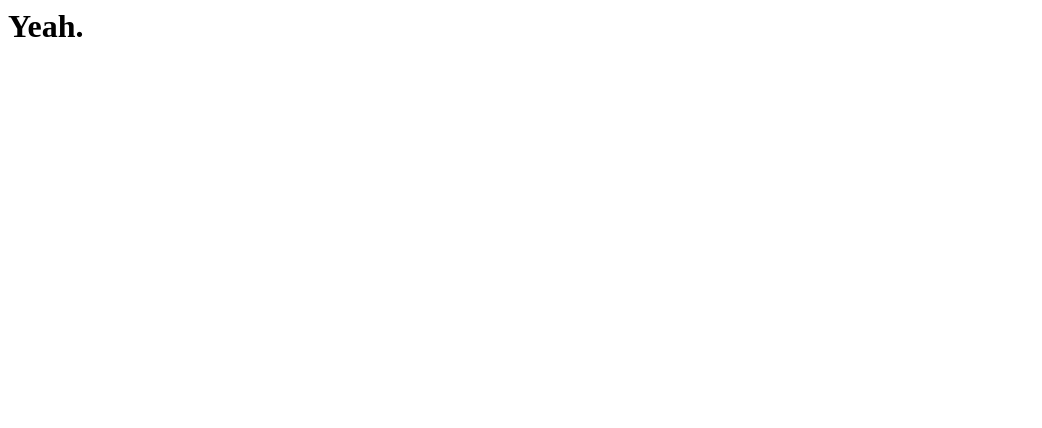
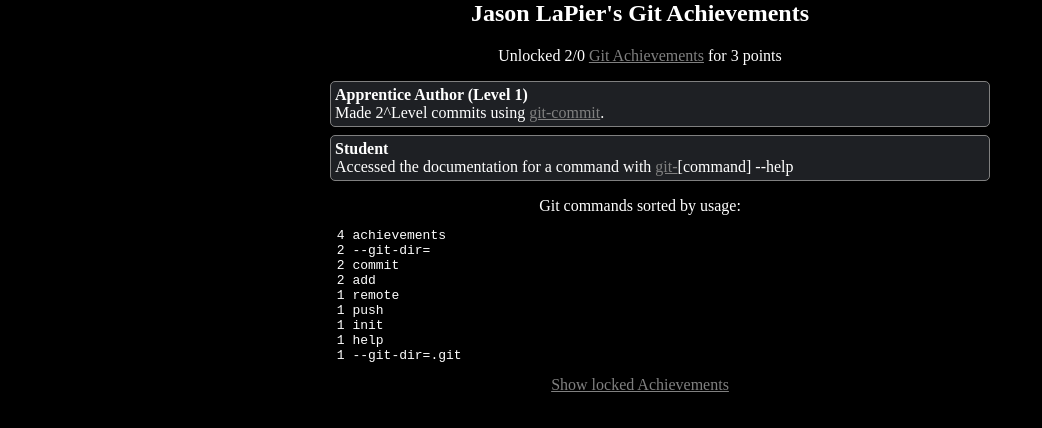
Before and after one commit to jlapier/jlapier.github.com, a plain HTML site: page index.html in a window 1280 px wide. Shown: the whole page, without its empty margins (0-1042 px from the left). Drawn offline with Linux system fonts and the light colour scheme.

Commit message:
New achievement Apprentice Author (Level 1)

```diff
--- a/index.html
+++ b/index.html
@@ -1,7 +1,66 @@
-<html>
+
 <head>
+<title>Jason LaPier's Git Achievements</title>
+<link rel="alternate" type="application/rss+xml" title"rss feed" href="index.rss">
+<style type="text/css">
+a:link { color: gray; }
+a:visited { color : gray; }
+body {
+    background-color: black;
+    color: white;
+    margin: 0 auto;
+    width: 700px;
+    text-align: center;
+}
+li {
+    background-color: #1E2024;
+    border: 1px solid gray;
+    padding: .25em;
+    -moz-border-radius: 5px;
+    -webkit-border-radius: 5px;
+    margin-bottom: .5em;
+}
+div.title {
+    font-weight: bold;
+}
+ul {
+    text-align: left;
+    list-style-type:none;
+}
+#locked {
+    visibility: hidden;
+}
+</style>
 </head>
 <body>
-<h1>Yeah.</h1>
-</body>
-</html>
+
+<h2>Jason LaPier's Git Achievements</h2>
+Unlocked 2/0 <a href="http://github.com/icefox/git-achievements">Git Achievements</a> for 3 points<br>
+<ul>
+<li><div class="title">Apprentice Author (Level 1)</div>  <div class="info">Made 2^Level commits using <a href="http://www.kernel.org/pub/software/scm/git/docs/git-commit.html">git-commit</a>.</div></li>
+<li><div class="title">Student</div>  <div class="info">Accessed the documentation for a command with <a href="http://www.kernel.org/pub/software/scm/git/docs/git-.html">git-</a>[command] --help</div></li>
+</ul>
+Git commands sorted by usage:
+<pre style="text-align: left">
+      4 achievements
+      2 --git-dir=
+      2 commit
+      2 add
+      1 remote
+      1 push
+      1 init
+      1 help
+      1 --git-dir=.git
+</pre>
+<script type="text/javascript">
+function showLocked() {
+    document.getElementById('locked').style.visibility = 'visible';
+    document.getElementById('showlocked').style.visibility = 'hidden';
+}
+</script>
+<a id="showlocked" href="javascript:showLocked()" >Show locked Achievements</a>
+<div id="locked">
+There are 0 Achievements. Some achievements can be leveled up depending on the number of times it is used (Used 2 times = level 1, 4 = level 2, 8 = level 3, 16 = level 4, 32 = level 5, etc)
+<ul>
+</ul></div>
+</body></html>
```
Also changed, not shown: 1 other file.
